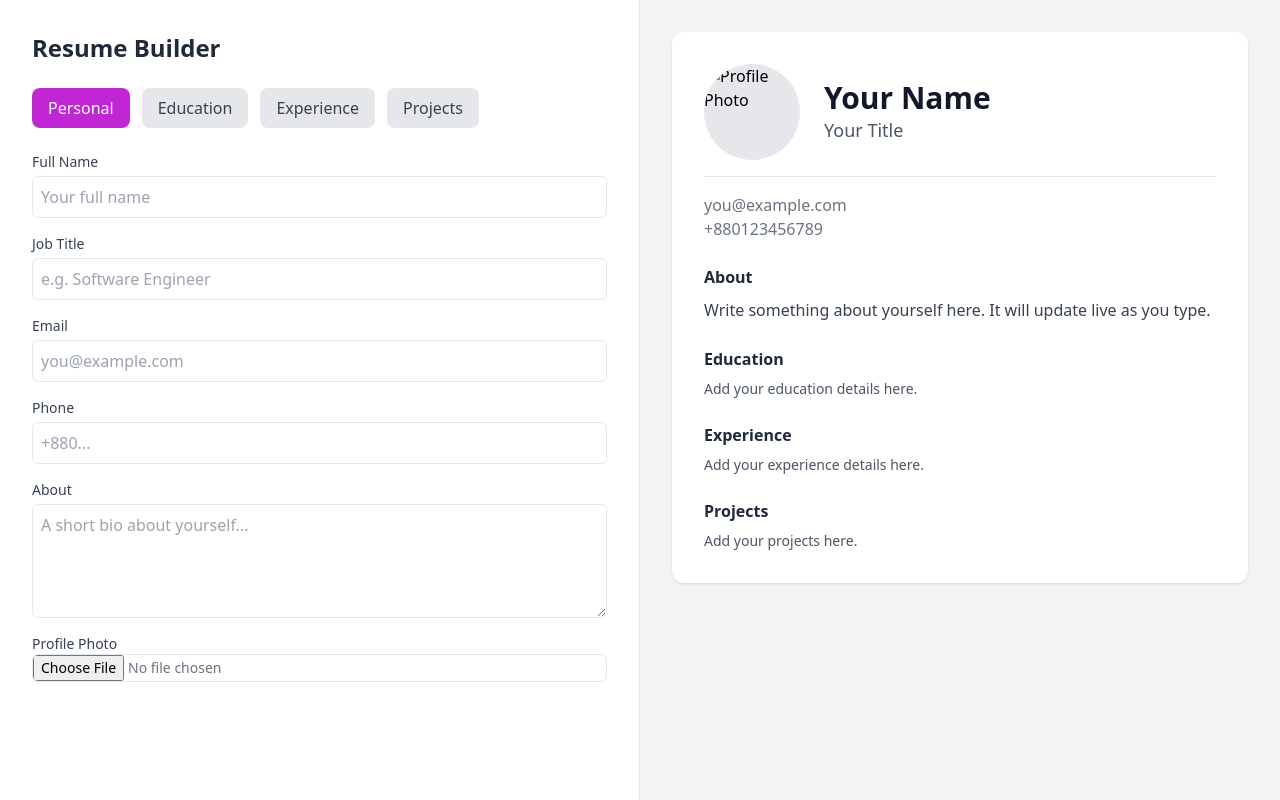
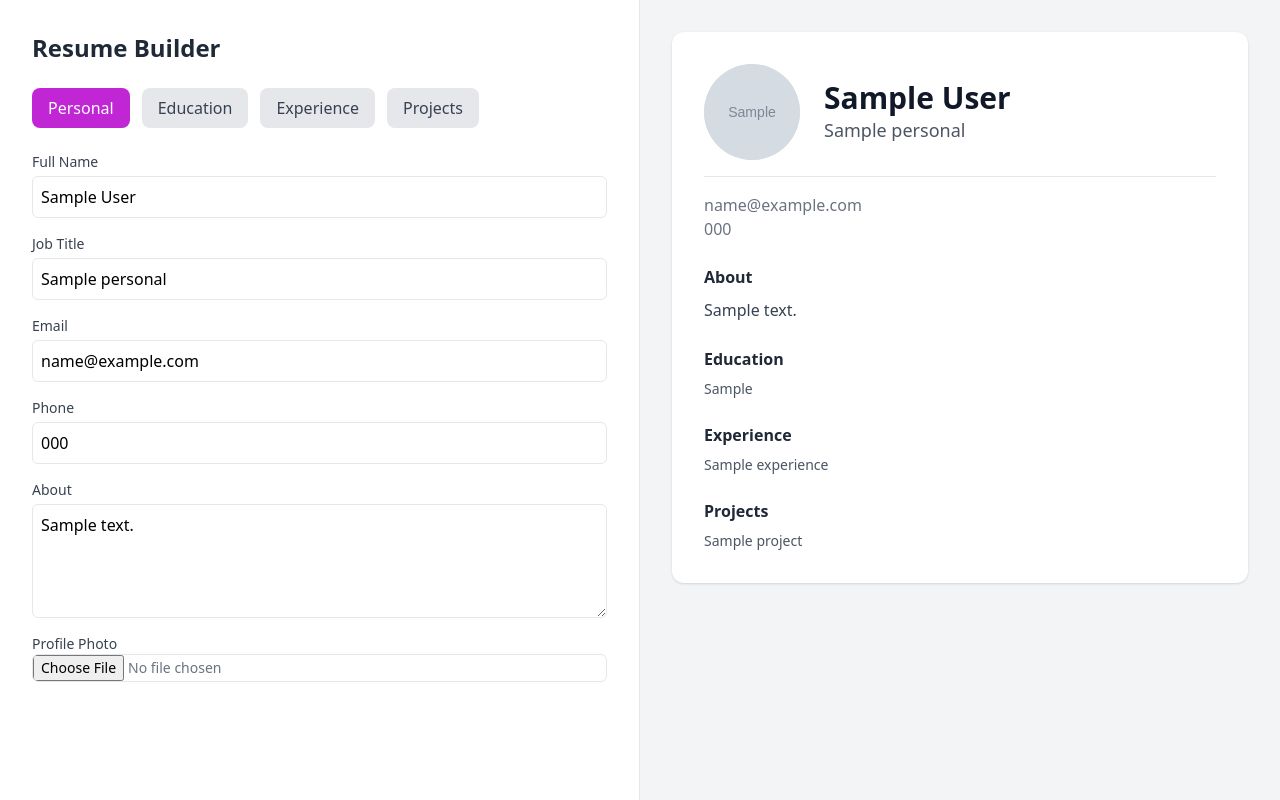
Before and after one commit to rizwansammo/FormaCV, a Django app: template templates/builder.html in a window 1280 px wide. Run offline with Django 5.2, Linux system fonts and the light colour scheme; tables that the repository leaves empty hold one stand-in row (values such as "Sample post"); the template is opened without the code that fills it: values that come from a table or form of the project are taken from there, most other values are stand-ins (such as "Sample title", 1, 10 or a date in 2020); grey boxes marked "Sample" are stand-in pictures; some libraries are stand-ins or nearby versions.

Commit message:
Live Auto-Save to Django (AJAX)

```diff
--- a/resume/urls.py
+++ b/resume/urls.py
@@ -1,14 +1,13 @@
+from django.contrib import admin
 from django.urls import path
-from . import views
+from resume import views as r
 
 urlpatterns = [
-    path("", views.builder, name="builder"),
-    path("save-personal/", views.save_personal, name="save_personal"),
-    path("add-education/", views.add_education, name="add_education"),
-    path("add-experience/", views.add_experience, name="add_experience"),
-    path("add-project/", views.add_project, name="add_project"),
-    path("add-certificate/", views.add_certificate, name="add_certificate"),
-    path("add-language/", views.add_language, name="add_language"),
-    path("preview/", views.preview_template, name="preview"),
-    path("export-pdf/", views.export_pdf, name="export_pdf"),
+    path("admin/", admin.site.urls),
+    path("", r.builder, name="builder"),
+
+    path("api/personal/save", r.api_save_personal, name="api_personal_save"),
+    path("api/education/save", r.api_save_education, name="api_education_save"),
+    path("api/experience/save", r.api_save_experience, name="api_experience_save"),
+    path("api/projects/save", r.api_save_project, name="api_projects_save"),
 ]
--- a/templates/builder.html
+++ b/templates/builder.html
@@ -3,11 +3,9 @@
 
 <div class="flex flex-col lg:flex-row h-screen bg-gray-50">
 
-    <!-- LEFT: Builder -->
     <div class="w-full lg:w-1/2 bg-white border-r overflow-y-auto p-8">
         <h1 class="text-2xl font-bold mb-6 text-gray-800">Resume Builder</h1>
 
-        <!-- Tabs Navigation -->
         <div class="flex gap-3 mb-6">
             <button class="tab-btn px-4 py-2 rounded-lg bg-fuchsia-600 text-white" data-tab="personal">Personal</button>
             <button class="tab-btn px-4 py-2 rounded-lg bg-gray-200 text-gray-700" data-tab="education">Education</button>
@@ -15,29 +13,28 @@
             <button class="tab-btn px-4 py-2 rounded-lg bg-gray-200 text-gray-700" data-tab="projects">Projects</button>
         </div>
 
-        <!-- PERSONAL TAB -->
         <div id="tab-personal" class="tab-content">
             <form id="personalForm" class="space-y-4" enctype="multipart/form-data">
                 {% csrf_token %}
                 <div>
                     <label class="block text-sm font-medium text-gray-700">Full Name</label>
-                    <input type="text" id="full_name" class="mt-1 block w-full border rounded-md p-2" placeholder="Your full name" />
+                    <input type="text" id="full_name" class="mt-1 block w-full border rounded-md p-2" placeholder="Your full name" value="{{ personal.full_name|default_if_none:'' }}" />
                 </div>
                 <div>
                     <label class="block text-sm font-medium text-gray-700">Job Title</label>
-                    <input type="text" id="title" class="mt-1 block w-full border rounded-md p-2" placeholder="e.g. Software Engineer" />
+                    <input type="text" id="title" class="mt-1 block w-full border rounded-md p-2" placeholder="e.g. Software Engineer" value="{{ personal.title|default_if_none:'' }}" />
                 </div>
                 <div>
                     <label class="block text-sm font-medium text-gray-700">Email</label>
-                    <input type="email" id="email" class="mt-1 block w-full border rounded-md p-2" placeholder="you@example.com" />
+                    <input type="email" id="email" class="mt-1 block w-full border rounded-md p-2" placeholder="you@example.com" value="{{ personal.email|default_if_none:'' }}" />
                 </div>
                 <div>
                     <label class="block text-sm font-medium text-gray-700">Phone</label>
-                    <input type="text" id="phone" class="mt-1 block w-full border rounded-md p-2" placeholder="+880..." />
+                    <input type="text" id="phone" class="mt-1 block w-full border rounded-md p-2" placeholder="+880..." value="{{ personal.phone|default_if_none:'' }}" />
                 </div>
                 <div>
                     <label class="block text-sm font-medium text-gray-700">About</label>
-                    <textarea id="about" rows="4" class="mt-1 block w-full border rounded-md p-2" placeholder="A short bio about yourself..."></textarea>
+                    <textarea id="about" rows="4" class="mt-1 block w-full border rounded-md p-2" placeholder="A short bio about yourself...">{{ personal.about|default_if_none:'' }}</textarea>
                 </div>
                 <div>
                     <label class="block text-sm font-medium text-gray-700">Profile Photo</label>
@@ -46,16 +43,15 @@
             </form>
         </div>
 
-        <!-- EDUCATION TAB -->
         <div id="tab-education" class="tab-content hidden">
             <div class="space-y-3">
                 <div>
                     <label class="block text-sm font-medium text-gray-700">Degree</label>
-                    <input type="text" id="edu_degree" class="mt-1 block w-full border rounded-md p-2" placeholder="e.g. B.Sc. in Computer Science" />
+                    <input type="text" id="edu_degree" class="mt-1 block w-full border rounded-md p-2" placeholder="B.Sc. in Computer Science" value="{{ education.degree|default_if_none:'' }}" />
                 </div>
                 <div>
                     <label class="block text-sm font-medium text-gray-700">School</label>
-                    <input type="text" id="edu_school" class="mt-1 block w-full border rounded-md p-2" placeholder="e.g. University Name" />
+                    <input type="text" id="edu_school" class="mt-1 block w-full border rounded-md p-2" placeholder="University Name" value="{{ education.school|default_if_none:'' }}" />
                 </div>
                 <div>
                     <label class="block text-sm font-medium text-gray-700">Years</label>
@@ -63,21 +59,20 @@
                 </div>
                 <div>
                     <label class="block text-sm font-medium text-gray-700">Description</label>
-                    <textarea id="edu_desc" class="mt-1 block w-full border rounded-md p-2" placeholder="Describe your coursework or achievements..."></textarea>
+                    <textarea id="edu_desc" class="mt-1 block w-full border rounded-md p-2" placeholder="Describe your coursework or achievements...">{{ education.description|default_if_none:'' }}</textarea>
                 </div>
             </div>
         </div>
 
-        <!-- EXPERIENCE TAB -->
         <div id="tab-experience" class="tab-content hidden">
             <div class="space-y-3">
                 <div>
                     <label class="block text-sm font-medium text-gray-700">Job Title</label>
-                    <input type="text" id="exp_title" class="mt-1 block w-full border rounded-md p-2" placeholder="e.g. Frontend Developer" />
+                    <input type="text" id="exp_title" class="mt-1 block w-full border rounded-md p-2" placeholder="Frontend Developer" value="{{ experience.title|default_if_none:'' }}" />
                 </div>
                 <div>
                     <label class="block text-sm font-medium text-gray-700">Company</label>
-                    <input type="text" id="exp_company" class="mt-1 block w-full border rounded-md p-2" placeholder="Company Name" />
+                    <input type="text" id="exp_company" class="mt-1 block w-full border rounded-md p-2" placeholder="Company Name" value="{{ experience.employer|default_if_none:'' }}" />
                 </div>
                 <div>
                     <label class="block text-sm font-medium text-gray-700">Years</label>
@@ -85,127 +80,200 @@
                 </div>
                 <div>
                     <label class="block text-sm font-medium text-gray-700">Description</label>
-                    <textarea id="exp_desc" class="mt-1 block w-full border rounded-md p-2" placeholder="What did you work on?"></textarea>
+                    <textarea id="exp_desc" class="mt-1 block w-full border rounded-md p-2" placeholder="What did you work on?">{{ experience.description|default_if_none:'' }}</textarea>
                 </div>
             </div>
         </div>
 
-        <!-- PROJECTS TAB -->
         <div id="tab-projects" class="tab-content hidden">
             <div class="space-y-3">
                 <div>
                     <label class="block text-sm font-medium text-gray-700">Project Title</label>
-                    <input type="text" id="proj_title" class="mt-1 block w-full border rounded-md p-2" placeholder="Project Name" />
+                    <input type="text" id="proj_title" class="mt-1 block w-full border rounded-md p-2" placeholder="Project Name" value="{{ project.title|default_if_none:'' }}" />
                 </div>
                 <div>
                     <label class="block text-sm font-medium text-gray-700">Subtitle</label>
-                    <input type="text" id="proj_subtitle" class="mt-1 block w-full border rounded-md p-2" placeholder="Short tagline" />
+                    <input type="text" id="proj_subtitle" class="mt-1 block w-full border rounded-md p-2" placeholder="Short tagline" value="{{ project.subtitle|default_if_none:'' }}" />
                 </div>
                 <div>
                     <label class="block text-sm font-medium text-gray-700">Description</label>
-                    <textarea id="proj_desc" class="mt-1 block w-full border rounded-md p-2" placeholder="Describe your project..."></textarea>
+                    <textarea id="proj_desc" class="mt-1 block w-full border rounded-md p-2" placeholder="Describe your project...">{{ project.description|default_if_none:'' }}</textarea>
                 </div>
             </div>
         </div>
     </div>
 
-    <!-- RIGHT: Live Preview -->
     <div class="w-full lg:w-1/2 bg-gray-100 p-8 overflow-y-auto">
-        <div id="resumePreview" class="bg-white rounded-xl shadow p-8 max-w-2xl mx-auto">
-
-            <!-- Personal -->
+        <div class="bg-white rounded-xl shadow p-8 max-w-2xl mx-auto">
             <div class="flex items-center gap-6">
                 <div class="w-24 h-24 rounded-full overflow-hidden bg-gray-200 flex items-center justify-center">
-                    <img id="previewPhoto" src="https://via.placeholder.com/150" class="w-full h-full object-cover" alt="Profile Photo">
+                    <img id="previewPhoto" src="{% if personal and personal.photo %}{{ personal.photo.url }}{% else %}https://via.placeholder.com/150{% endif %}" class="w-full h-full object-cover" alt="Profile Photo">
                 </div>
                 <div>
-                    <h1 id="previewName" class="text-3xl font-bold text-gray-900">Your Name</h1>
-                    <p id="previewTitle" class="text-lg text-gray-600">Your Title</p>
+                    <h1 id="previewName" class="text-3xl font-bold text-gray-900">{{ personal.full_name|default:"Your Name" }}</h1>
+                    <p id="previewTitle" class="text-lg text-gray-600">{{ personal.title|default:"Your Title" }}</p>
                 </div>
             </div>
 
             <div class="mt-4 border-t pt-4">
-                <p id="previewEmail" class="text-gray-500">you@example.com</p>
-                <p id="previewPhone" class="text-gray-500">+880123456789</p>
+                <p id="previewEmail" class="text-gray-500">{{ personal.email|default:"you@example.com" }}</p>
+                <p id="previewPhone" class="text-gray-500">{{ personal.phone|default:"+880123456789" }}</p>
             </div>
 
             <div class="mt-6">
                 <h2 class="font-semibold text-gray-800 mb-2">About</h2>
-                <p id="previewAbout" class="text-gray-700 leading-relaxed">Write something about yourself here. It will update live as you type.</p>
+                <p id="previewAbout" class="text-gray-700 leading-relaxed">{{ personal.about|default:"Write something about yourself here." }}</p>
             </div>
 
-            <!-- Education -->
             <div class="mt-6">
                 <h2 class="font-semibold text-gray-800 mb-2">Education</h2>
-                <p id="previewEducation" class="text-gray-600 text-sm">Add your education details here.</p>
+                <p id="previewEducation" class="text-gray-600 text-sm">
+                    {% if education and education.degree %}
+                        {{ education.degree }} • {{ education.school }}
+                    {% else %}
+                        Add your education details here.
+                    {% endif %}
+                </p>
             </div>
 
-            <!-- Experience -->
             <div class="mt-6">
                 <h2 class="font-semibold text-gray-800 mb-2">Experience</h2>
-                <p id="previewExperience" class="text-gray-600 text-sm">Add your experience details here.</p>
+                <p id="previewExperience" class="text-gray-600 text-sm">
+                    {% if experience and experience.title %}
+                        {{ experience.title }} • {{ experience.employer }}
+                    {% else %}
+                        Add your experience details here.
+                    {% endif %}
+                </p>
             </div>
 
-            <!-- Projects -->
             <div class="mt-6">
                 <h2 class="font-semibold text-gray-800 mb-2">Projects</h2>
-                <p id="previewProjects" class="text-gray-600 text-sm">Add your projects here.</p>
+                <p id="previewProjects" class="text-gray-600 text-sm">
+                    {% if project and project.title %}
+                        {{ project.title }} • {{ project.subtitle }}
+                    {% else %}
+                        Add your projects here.
+                    {% endif %}
+                </p>
             </div>
         </div>
     </div>
 </div>
 
-<!-- 💡 Script -->
 <script>
 document.addEventListener("DOMContentLoaded", () => {
-    // --- Live bindings ---
-    const textBindings = [
-        ["#full_name", "#previewName", "Your Name"],
-        ["#title", "#previewTitle", "Your Title"],
-        ["#email", "#previewEmail", "you@example.com"],
-        ["#phone", "#previewPhone", "+880123456789"],
-        ["#about", "#previewAbout", "Write something about yourself here."],
-        ["#edu_degree", "#previewEducation", "Add your education details here."],
-        ["#exp_title", "#previewExperience", "Add your experience details here."],
-        ["#proj_title", "#previewProjects", "Add your projects here."]
-    ];
+    const getCsrf = () => document.querySelector("#personalForm [name=csrfmiddlewaretoken]").value
 
-    textBindings.forEach(([inputSel, previewSel, placeholder]) => {
-        const input = document.querySelector(inputSel);
-        const preview = document.querySelector(previewSel);
-        if (input && preview) {
-            input.addEventListener("input", () => {
-                preview.textContent = input.value.trim() || placeholder;
-            });
+    const bindText = (inputSel, previewSel, placeholder) => {
+        const input = document.querySelector(inputSel)
+        const preview = document.querySelector(previewSel)
+        if (!input || !preview) return
+        const apply = () => { preview.textContent = input.value.trim() || placeholder }
+        input.addEventListener("input", apply)
+        apply()
+    }
+
+    bindText("#full_name", "#previewName", "Your Name")
+    bindText("#title", "#previewTitle", "Your Title")
+    bindText("#email", "#previewEmail", "you@example.com")
+    bindText("#phone", "#previewPhone", "+880123456789")
+    bindText("#about", "#previewAbout", "Write something about yourself here.")
+    bindText("#edu_degree", "#previewEducation", "Add your education details here.")
+    bindText("#exp_title", "#previewExperience", "Add your experience details here.")
+    bindText("#proj_title", "#previewProjects", "Add your projects here.")
+
+    const debounce = (fn, ms=400) => {
+        let t
+        return (...args) => { clearTimeout(t); t = setTimeout(() => fn(...args), ms) }
+    }
+
+    const postForm = (url, data, isFormData=false) => {
+        const opts = {
+            method: "POST",
+            headers: isFormData ? {} : {"X-CSRFToken": getCsrf(), "Content-Type":"application/x-www-form-urlencoded"},
+            body: isFormData ? data : new URLSearchParams(data)
         }
-    });
+        return fetch(url, opts).then(r => r.json()).catch(() => ({}))
+    }
 
-    // --- Photo Preview ---
-    const photoInput = document.querySelector("#photo");
-    const previewPhoto = document.querySelector("#previewPhoto");
-    photoInput.addEventListener("change", (e) => {
-        const file = e.target.files[0];
-        if (file) {
-            const reader = new FileReader();
-            reader.onload = (event) => previewPhoto.src = event.target.result;
-            reader.readAsDataURL(file);
+    const savePersonal = debounce(() => {
+        const data = {
+            full_name: document.querySelector("#full_name").value,
+            title: document.querySelector("#title").value,
+            email: document.querySelector("#email").value,
+            phone: document.querySelector("#phone").value,
+            about: document.querySelector("#about").value
         }
-    });
+        postForm("/api/personal/save", data)
+    })
 
-    // --- Tabs ---
-    const tabs = document.querySelectorAll(".tab-btn");
-    const contents = document.querySelectorAll(".tab-content");
+    document.querySelectorAll("#full_name,#title,#email,#phone,#about").forEach(el => {
+        el.addEventListener("input", savePersonal)
+    })
 
-    tabs.forEach((tab) => {
+    const photoInput = document.querySelector("#photo")
+    const previewPhoto = document.querySelector("#previewPhoto")
+    photoInput.addEventListener("change", e => {
+        const f = e.target.files[0]
+        if (!f) return
+        const fr = new FileReader()
+        fr.onload = ev => previewPhoto.src = ev.target.result
+        fr.readAsDataURL(f)
+        const fd = new FormData()
+        fd.append("csrfmiddlewaretoken", getCsrf())
+        fd.append("photo", f)
+        postForm("/api/personal/save", fd, true)
+    })
+
+    const saveEducation = debounce(() => {
+        const data = {
+            degree: document.querySelector("#edu_degree").value,
+            school: document.querySelector("#edu_school").value,
+            desc: document.querySelector("#edu_desc").value
+        }
+        postForm("/api/education/save", data)
+    })
+    document.querySelectorAll("#edu_degree,#edu_school,#edu_desc,#edu_years").forEach(el => {
+        el.addEventListener("input", saveEducation)
+    })
+
+    const saveExperience = debounce(() => {
+        const data = {
+            title: document.querySelector("#exp_title").value,
+            company: document.querySelector("#exp_company").value,
+            desc: document.querySelector("#exp_desc").value
+        }
+        postForm("/api/experience/save", data)
+    })
+    document.querySelectorAll("#exp_title,#exp_company,#exp_desc,#exp_years").forEach(el => {
+        el.addEventListener("input", saveExperience)
+    })
+
+    const saveProject = debounce(() => {
+        const data = {
+            title: document.querySelector("#proj_title").value,
+            subtitle: document.querySelector("#proj_subtitle").value,
+            desc: document.querySelector("#proj_desc").value
+        }
+        postForm("/api/projects/save", data)
+    })
+    document.querySelectorAll("#proj_title,#proj_subtitle,#proj_desc").forEach(el => {
+        el.addEventListener("input", saveProject)
+    })
+
+    const tabs = document.querySelectorAll(".tab-btn")
+    const contents = document.querySelectorAll(".tab-content")
+    tabs.forEach(tab => {
         tab.addEventListener("click", () => {
-            const target = tab.dataset.tab;
-            tabs.forEach(t => t.classList.remove("bg-fuchsia-600", "text-white"));
-            tab.classList.add("bg-fuchsia-600", "text-white");
-            contents.forEach(c => c.classList.add("hidden"));
-            document.querySelector(`#tab-${target}`).classList.remove("hidden");
-        });
-    });
-});
+            const target = tab.dataset.tab
+            tabs.forEach(t => t.classList.remove("bg-fuchsia-600","text-white"))
+            tab.classList.add("bg-fuchsia-600","text-white")
+            contents.forEach(c => c.classList.add("hidden"))
+            document.querySelector(`#tab-${target}`).classList.remove("hidden")
+        })
+    })
+})
 </script>
 
 {% endblock %}
```
Also changed, not shown: resume/views.py (+69 -115 lines), db.sqlite3, media/profile_photos/1.jpg (added).
